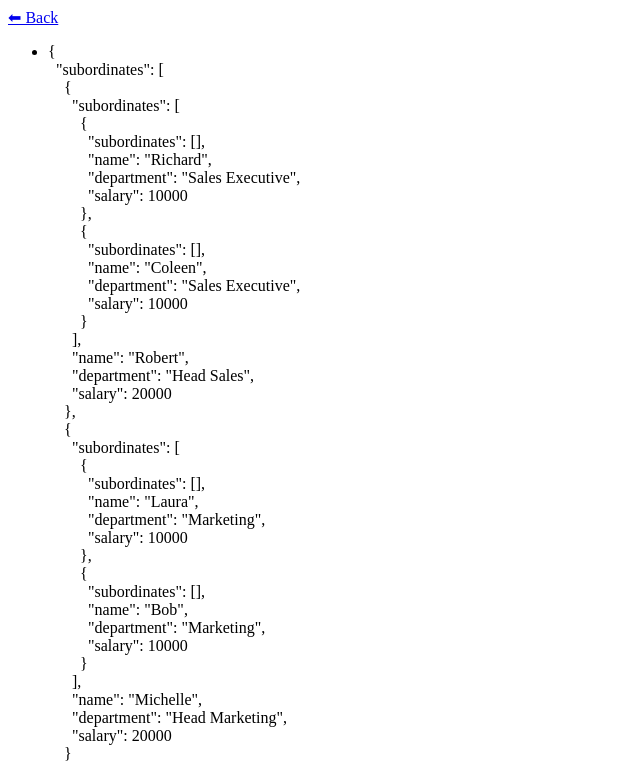
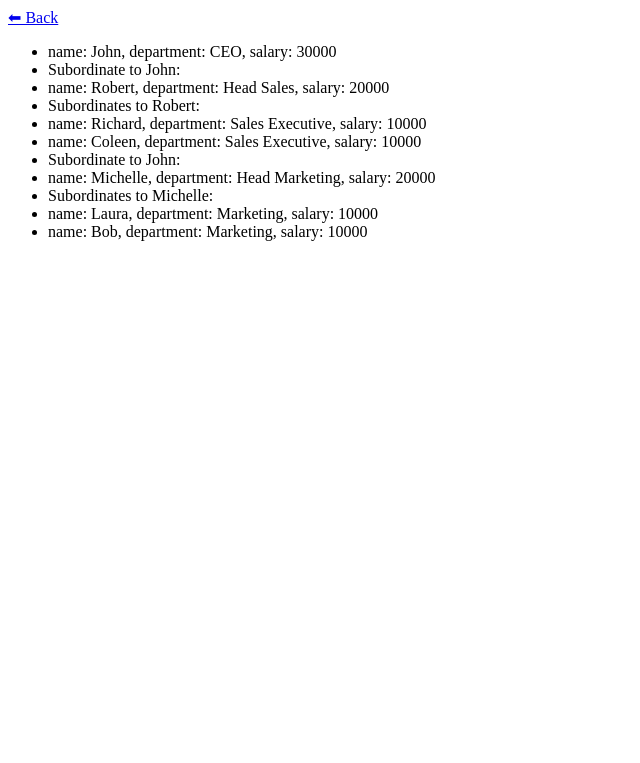
Before and after one commit to theFl00f/ts-design-patterns, a React (Vite) app: page /composite in a window 1280 px wide. Shown: the top 763 px of the page, without its empty margins (0-640 px from the left). Built offline with nearby package versions, Linux system fonts and the light colour scheme.

Commit message:
Use employee.toString, show off full heirarchy

```diff
--- a/src/pages/CompositePage/CompositePage.tsx
+++ b/src/pages/CompositePage/CompositePage.tsx
@@ -1,10 +1,6 @@
 import { FC } from 'react';
 import { Logger, LogRenderer } from '../../util';
 import { Employee } from './Composite';
-
-function logEmployee(logger: Logger, employee: Employee) {
-  logger.log(JSON.stringify(employee, null, 2));
-}
 
 const CompositePage: FC = () => {
   const logger = new Logger();
@@ -29,8 +25,15 @@ const CompositePage: FC = () => {
   headMarketing.add(clerk1);
   headMarketing.add(clerk2);
 
-  logEmployee(logger, ceo);
-  ceo.subordinates.map((subordinate) => logEmployee(logger, subordinate));
+  logger.log(ceo.toString());
+  ceo.subordinates.map((subordinate1) => {
+    logger.log(`Subordinate to ${ceo.name}:`);
+    logger.log(subordinate1.toString());
+    logger.log(`Subordinates to ${subordinate1.name}:`);
+    subordinate1.subordinates.map((subordinate2) => {
+      logger.log(subordinate2.toString());
+    });
+  });
 
   return <LogRenderer messages={logger.logs} />;
 };
```
